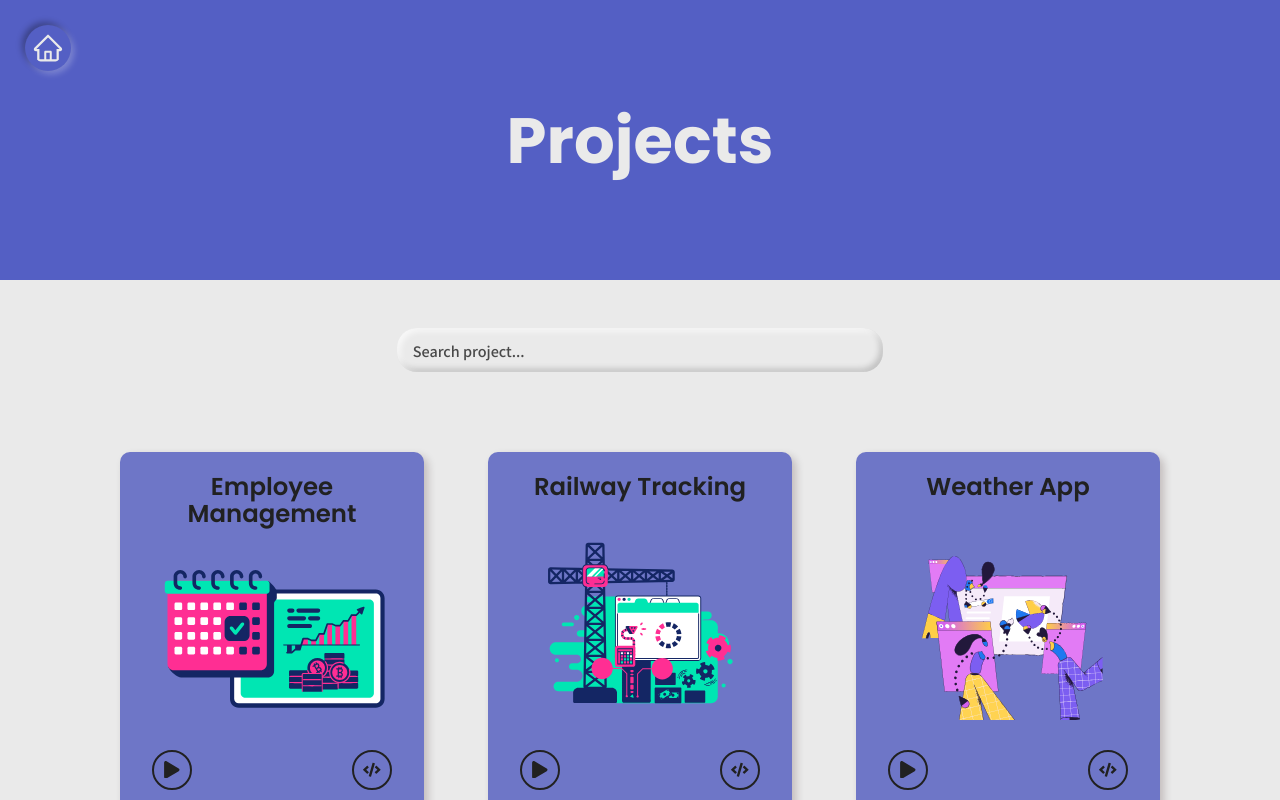
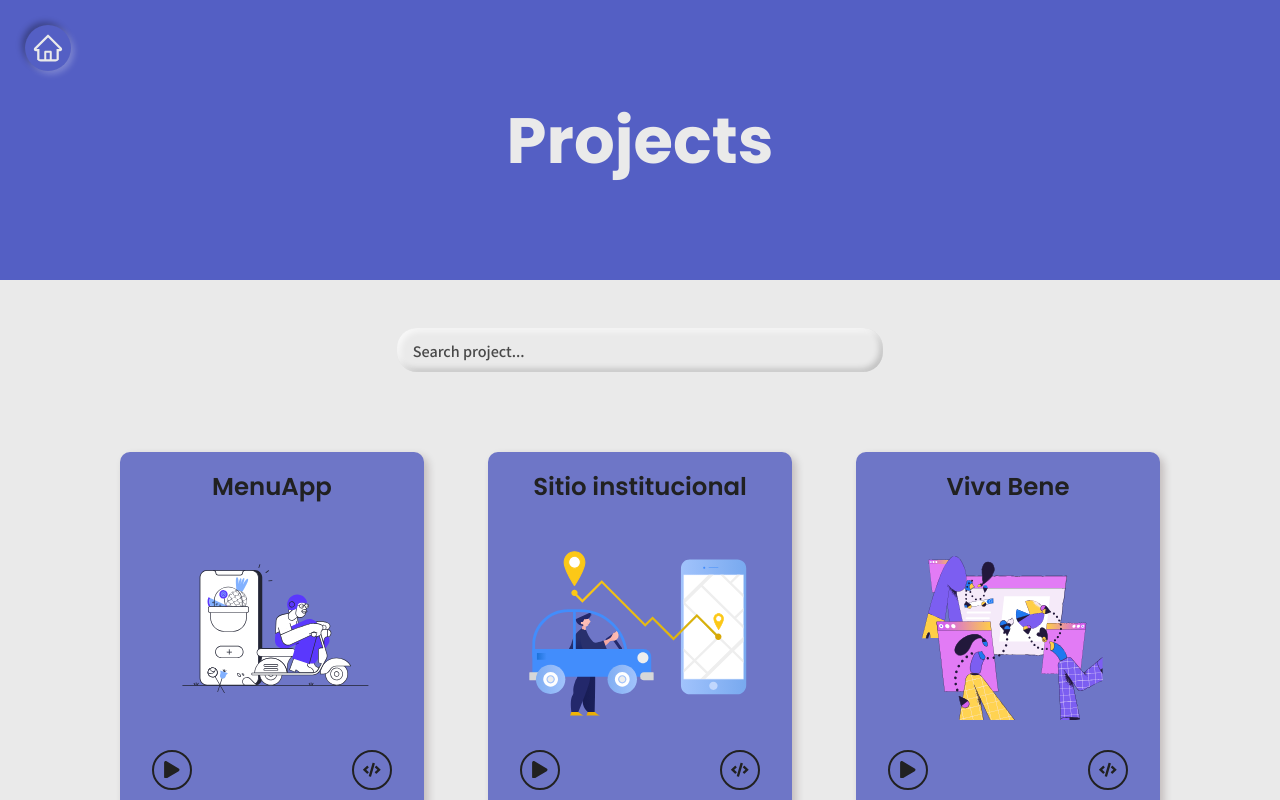
Before and after one commit to EstebanToloza/personal-portfolio, a React (Create React App) app: page /projects in a window 1280 px wide. Shown: the top 800 px of the page. Built offline with nearby package versions, Linux system fonts and the light colour scheme; a web font is replaced by a local one.

Commit message:
Proyectos, edited. Unfinished

```diff
--- a/src/components/Education/Education.css
+++ b/src/components/Education/Education.css
@@ -34,8 +34,8 @@
     align-items:flex-start;
     justify-content: flex-start;
     width: 90%;
-    height: 140px;
-    padding: 1.5rem;
+    height: 145px;
+    padding: 1.3rem;
     border-radius: 20px;
     margin-bottom: 1.5rem;
     transition: background-color 200ms ease-in-out;
--- a/src/components/Experience/Experience.css
+++ b/src/components/Experience/Experience.css
@@ -33,8 +33,8 @@
     align-items:flex-start;
     justify-content: flex-start;
     width: 90%;
-    height: 140px;
-    padding: 1.5rem;
+    height: 150px;
+    padding: 1.3rem;
     border-radius: 20px;
     margin-bottom: 1.5rem;
     transition: background-color 200ms ease-in-out;
@@ -76,6 +76,11 @@
     font-family: var(--primaryFont);
     font-size: 1.15rem;
     font-weight: 600;
+}
+
+.experience-details > span {
+    font-family: var(--primaryFont);
+    font-size: 0.85rem;
 }
 
 .experience-image {
--- a/src/components/Experience/Experience.js
+++ b/src/components/Experience/Experience.js
@@ -25,7 +25,9 @@ function Experience() {
                             jobtitle={exp.jobtitle}
                             company={exp.company}
                             startYear={exp.startYear}
-                            endYear={exp.endYear}/>
+                            endYear={exp.endYear}
+                            description={exp.description}
+                        />
                     ))}
                  </div>
              </div>
--- a/src/components/Experience/ExperienceCard.js
+++ b/src/components/Experience/ExperienceCard.js
@@ -9,7 +9,7 @@ import expImgBlack from '../../assets/svg/experience/expImgBlack.svg'
 
 import './Experience.css'
 
-function ExperienceCard({id, company, jobtitle, startYear, endYear}) {
+function ExperienceCard({id, company, jobtitle, startYear, endYear, description}) {
 
     const { theme } = useContext(ThemeContext);
 
@@ -35,6 +35,7 @@ function ExperienceCard({id, company, jobtitle, startYear, endYear}) {
                     <h6 style={{color: theme.primary}}>{startYear}-{endYear}</h6>
                     <h4 style={{color: theme.tertiary}}>{jobtitle}</h4>
                     <h5 style={{color: theme.tertiary80}}>{company}</h5>
+                    <span style={{color: theme.tertiary}}>{description}</span>
                 </div>
             </div>
         </Fade>
--- a/src/components/Projects/Projects.js
+++ b/src/components/Projects/Projects.js
@@ -48,7 +48,7 @@ function Projects() {
             {projectsData.length > 0 && (
                 <div className="projects" id="projects" style={{backgroundColor: theme.secondary}}>
                     <div className="projects--header">
-                        <h1 style={{color: theme.primary}}>Projects</h1>
+                        <h1 style={{color: theme.primary}}>Proyectos</h1>
                     </div>
                     <div className="projects--body">
                         <div className="projects--bodyContainer">
@@ -67,7 +67,7 @@ function Projects() {
                             ))}
                         </div>
 
-                        {projectsData.length > 3 && (
+                        {/* {projectsData.length > 3 && (       //página de proyectos
                             <div className="projects--viewAll">
                                 <Link to="/projects">
                                     <button className={classes.viewAllBtn}>
@@ -76,7 +76,7 @@ function Projects() {
                                     </button>
                                 </Link>
                             </div>
-                        )}
+                        )} */}
                     </div>
                 </div>
             )}
--- a/src/components/Skills/Skills.js
+++ b/src/components/Skills/Skills.js
@@ -19,7 +19,7 @@ function Skills() {
     return (
         <div className="skills" style={{backgroundColor: theme.secondary}}>
             <div className="skillsHeader">
-                <h2 style={{color: theme.primary}}>Skills</h2>
+                <h2 style={{color: theme.primary}}>Tecnologías</h2>
             </div>
             <div className="skillsContainer">
                 <div className="skill--scroll">
--- a/src/data/experienceData.js
+++ b/src/data/experienceData.js
@@ -4,27 +4,31 @@ export const experienceData = [
         company: 'Innew',
         jobtitle: 'Frontend Developer',
         startYear: '2022',
-        endYear: 'Actualidad'
+        endYear: 'Actualidad',
+        description: 'Desarrollo frontend de soluciones de eCommerce implementando VTEX IO.'
     },
     {
         id: 2,
         company: 'Solinity Marketing',
         jobtitle: 'Freelance Wordpress developer',
         startYear: '2022',
-        endYear: 'Actualidad'
+        endYear: 'Actualidad',
+        description: 'Desarrollo de sitios con WordPress CMS, implementación de diseños custom desde 0.'
     },
     {
         id: 3,
         company: 'Freelance',
         jobtitle: 'Fullstack developer',
         startYear: '2021',
-        endYear: 'Actualidad'
+        endYear: 'Actualidad',
+        description: 'Desarrollo de sitios y aplicaciones web, gestión del proyecto desde la idea hasta la implementación.'
     },
     {
         id: 4,
         company: 'IqPlus',
         jobtitle: 'Frontend developer',
         startYear: '2021',
-        endYear: '2022'
+        endYear: '2022',
+        description: 'Desarrollo frontend en plataforma de dropshipping con ReactJs, Context Api, Ant Design, MaterialUI.'
     },
 ]
--- a/src/data/headerData.js
+++ b/src/data/headerData.js
@@ -4,7 +4,7 @@ import avatar from '../assets/png/avatar.jpg'
 export const headerData = {
     name: 'Esteban Toloza',
     title: "Desarrollador Web",
-    description: "Hola! Soy un apasionado por resolver problemas usando las maravillosas herramientas que la tecnología pone a mi alcance. Trabajo en una empresa brindando soluciones de eCommerce, y aparte realizo proyectos de manera freelance. Si creés que puedo ayudarte en algo, no dudes en contactarme!",
+    description: "Hola! Soy un apasionado por resolver problemas usando las herramientas que la tecnología pone a mi alcance. Trabajo en una empresa brindando soluciones de eCommerce, y aparte realizo proyectos de manera freelance. Si creés que puedo ayudarte en algo, no dudes en contactarme!",
     image: avatar,
     resumePdf: resume
 }
--- a/src/data/projectsData.js
+++ b/src/data/projectsData.js
@@ -11,29 +11,29 @@ import eight from '../assets/svg/projects/eight.svg'
 export const projectsData = [
     {
         id: 1,
-        projectName: 'Employee Management',
-        projectDesc: 'This project aims to build an employee management system that consolidates all information of a company',
-        tags: ['React', 'CSS', 'Material Ui'],
-        code: 'https://github.com/hhhrrrttt222111/developer-portfolio',
-        demo: 'https://github.com/hhhrrrttt222111/developer-portfolio',
-        image: one
+        projectName: 'MenuApp',
+        projectDesc: 'Menu digital que permite importar los productos desde Google Sheets y realizar el pedido vía Whatsapp (en desarrollo)',
+        tags: ['React', 'CSS', 'Context API'],
+        code: 'https://github.com/EstebanToloza/menuapp-qr',
+        demo: 'https://estebantoloza.github.io/menuapp-qr/',
+        image: five
     },
     {
         id: 2,
-        projectName: 'Railway Tracking',
-        projectDesc: 'This project is a railway tracking system that allows users to obtain relevant information about train timing.',
-        tags: ['Django', 'Tailwind CSS'],
-        code: 'https://github.com/hhhrrrttt222111/developer-portfolio',
-        demo: 'https://github.com/hhhrrrttt222111/developer-portfolio',
-        image: two
+        projectName: 'Sitio institucional',
+        projectDesc: 'Sitio institucional para cooperativa de fletes de la ciudad de Rosario',
+        tags: ['HTML', 'Bootstrap', 'JavaScript'],
+        code: 'https://github.com/EstebanToloza/fletes-rosario',
+        demo: 'https://rosariofletes.com/',
+        image: six
     },
     {
         id: 3,
-        projectName: 'Weather App',
-        projectDesc: 'Weather forecast systems and applications predict weather conditions based on multiple parameters.',
-        tags: ['Django', 'CSS', 'Material Ui'],
-        code: 'https://github.com/hhhrrrttt222111/developer-portfolio',
-        demo: 'https://github.com/hhhrrrttt222111/developer-portfolio',
+        projectName: 'Viva Bene',
+        projectDesc: 'Desarrollo de sitio 100% personalizado de sitio web + blog con WordPress CMS.',
+        tags: ['WordPress', 'CSS', 'Elementor'],
+        code: 'https://vivabeneimpdev.wpengine.com/',
+        demo: 'https://vivabeneimpdev.wpengine.com/',
         image: three
     },
     {
--- a/src/data/skillsData.js
+++ b/src/data/skillsData.js
@@ -9,6 +9,7 @@
     'Next Js',
     'Node JS',
     'MongoDB',
+    'MySQL',
     'Wordpress',
 ]
 
```
